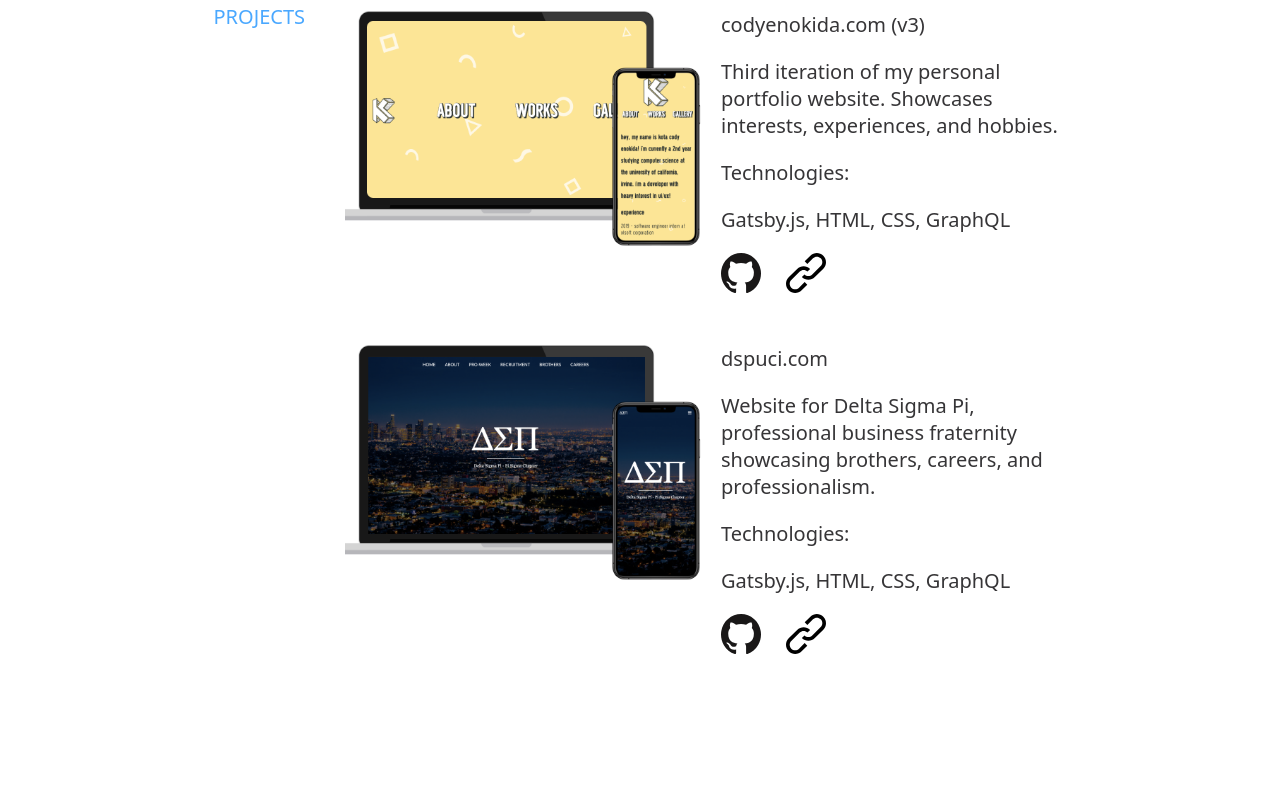
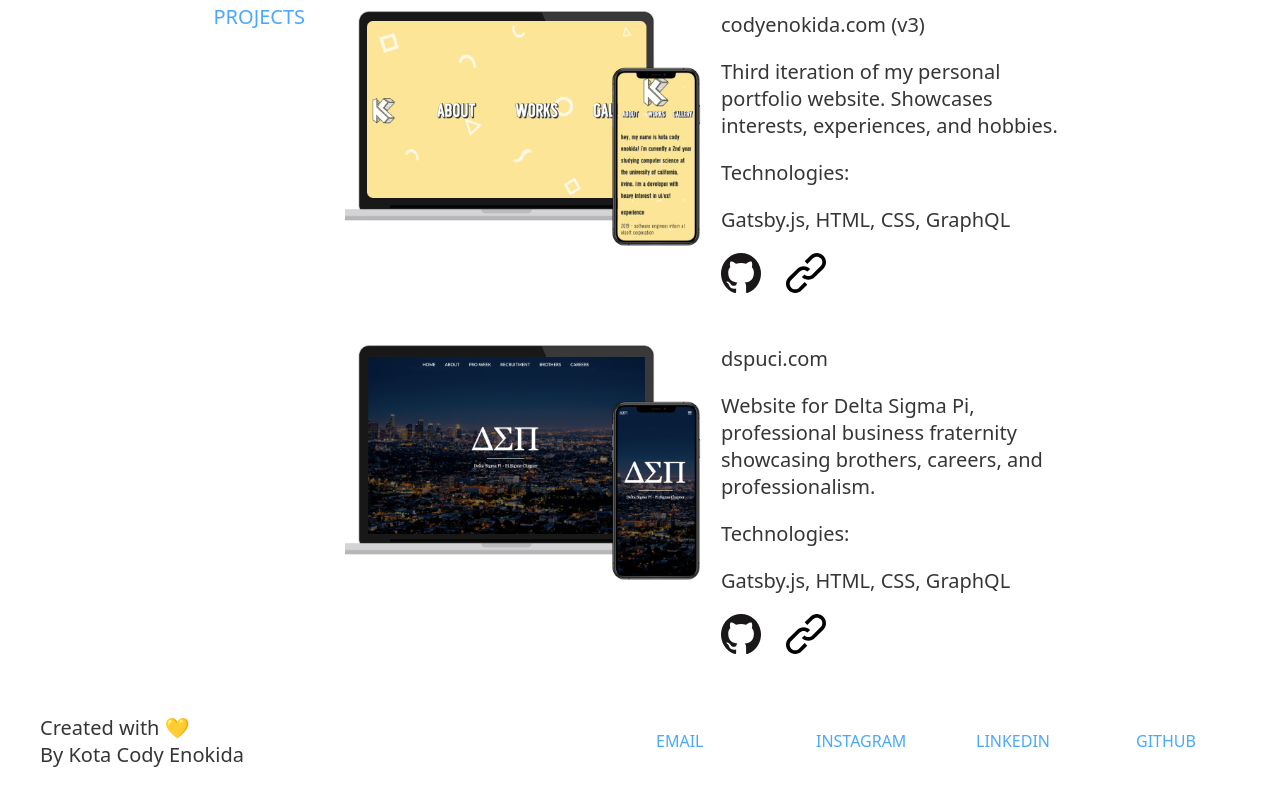
Before and after one commit to codyenokida/kota-enokida-portfolio-v4, a Gatsby site: page / in a window 1280 px wide. Shown: the part 2429-3237 px from the top of the page. Before the commit the page ends 3143 px from the top, so only its background shows below. Built offline with nearby package versions, Linux system fonts and the light colour scheme; Gatsby itself is replaced by a stand-in of ours.

Commit message:
Website Update 1.0.0

```diff
--- /dev/null
+++ b/src/components/Footer/Footer.js
@@ -0,0 +1,43 @@
+import React from 'react'
+import { Flex, Box } from 'rebass'
+
+import styles from "./Footer.module.css"
+
+const Footer = () => {
+    return(
+        <footer className={styles.footer}>
+            <div className={styles.blurb}>
+                <p>Created with 💛</p>
+                <p>By Kota Cody Enokida️</p>
+            </div>
+
+            <div className={styles.linksContainer}>
+                <Flex flexWrap="wrap">
+                    <Box
+                        width={[1 / 2, 1 / 2, 1 / 4]}
+                        p={3}>
+                        <a href="mailto:codyenokida@gmail.com" target="_blank">EMAIL</a>
+                    </Box>
+                    <Box
+                        width={[1 / 2, 1 / 2, 1 / 4]}
+                        p={3}>
+                        <a href="https://www.instagram.com/cooodes/" target="_blank">INSTAGRAM</a>
+                    </Box>
+                    <Box
+                        width={[1 / 2, 1 / 2, 1 / 4]}
+                        p={3}>
+                        <a href="https://www.linkedin.com/in/codyenokida/" target="_blank">LINKEDIN</a>
+                    </Box>
+                    <Box
+                        width={[1 / 2, 1 / 2, 1 / 4]}
+                        p={3}>
+                        <a href="https://github.com/codyenokida" target="_blank">GITHUB</a>
+                    </Box>
+                </Flex>
+            </div>
+
+        </footer>
+    )
+}
+
+export default Footer
--- /dev/null
+++ b/src/components/Footer/Footer.module.css
@@ -0,0 +1,41 @@
+.footer {
+    width: 100vw;
+    display: grid;
+    grid-template-columns: 1fr 1fr
+}
+
+.blurb {
+    grid-column: 1 / 2;
+    padding: 0 0 40px 40px;
+}
+
+.blurb p {
+    margin: 0;
+}
+
+.linksContainer {
+    grid-column: 2 / 3;
+}
+
+.linksContainer a {
+    color: #4AA8FF;
+    text-decoration: none;
+    font-weight: 500;
+}
+
+@media only screen and (max-width: 768px) {
+    .footer {
+        text-align: center;
+    }
+
+    .blurb {
+        grid-row: 2 / 3;
+        width: 100vw;
+        padding: 0 0 20px 0;
+    }
+
+    .linksContainer {
+        grid-column: 1 / 2;
+        grid-row: 1 / 2;
+    }
+}
--- a/src/pages/index.js
+++ b/src/pages/index.js
@@ -7,6 +7,7 @@ import SectionLayout from "../components/SectionLayout/SectionLayout"
 import SkillsBox from "../components/SkillsBox/SkillsBox"
 import ExperienceBox from "../components/ExperienceBox/ExperienceBox"
 import ProjectBox from "../components/ProjectBox/ProjectBox"
+import Footer from "../components/Footer/Footer"
 import { Flex } from "rebass"
 
 import { ThemeProvider } from 'styled-components';
@@ -36,7 +37,7 @@ const IndexPage = () => {
             <br/>
             <h1>I’m <span>Kota Enokida</span>, an aspiring front-end developer focused on delivering beautiful interfaces & user experiences 🖥</h1>
             <br/>
-            <h2>Let’s talk! 📩 <a>codyenokida@gmail.com</a></h2>
+            <h2>Let’s talk! 📩 <a href="mailto:codyenokida@gmail.com" target="_blank">codyenokida@gmail.com</a></h2>
             <br/>
           </div>
           <SectionLayout title="ABOUT ME">
@@ -123,6 +124,8 @@ const IndexPage = () => {
 
         </Layout>
 
+        <Footer />
+
       </ThemeProvider>
   );
 }
```
